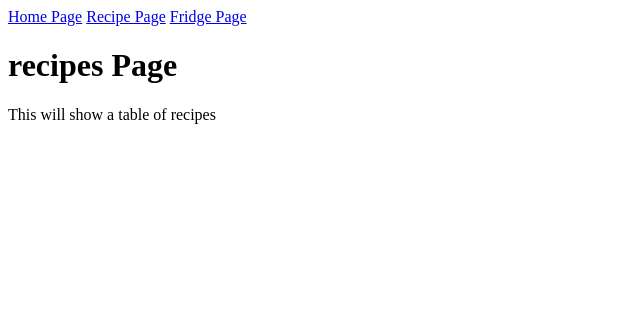
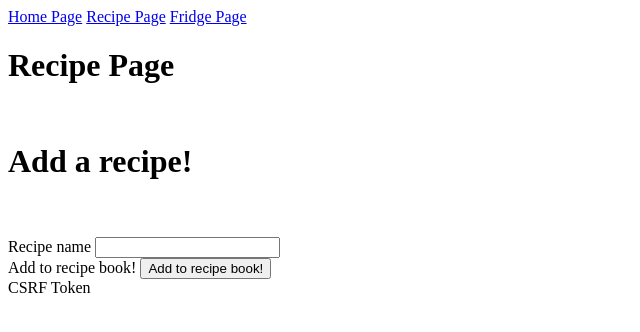
Before and after one commit to fabiafowler/Fridge, a Flask app: page /recipes in a window 1280 px wide. Shown: the top 332 px of the page, without its empty margins (0-640 px from the left). Run offline with Flask 2, Linux system fonts and the light colour scheme.

Commit message:
added recipe form

```diff
--- a/application/forms.py
+++ b/application/forms.py
@@ -11,3 +11,12 @@ class FoodForm(FlaskForm):
     )
 
     submit = SubmitField('Add to fridge!')
+
+class RecipeForm(FlaskForm):
+    recipe_name = StringField('Recipe name',
+        validators = [
+            DataRequired(),
+            Length(min=2, max=50)
+        ]
+    )
+    submit = SubmitField('Add to recipe book!')
--- a/application/routes.py
+++ b/application/routes.py
@@ -1,7 +1,7 @@
 from flask import render_template, redirect, url_for
 from application import app, db
-from application.models import Food
-from application.forms import FoodForm
+from application.models import Food, Recipe
+from application.forms import FoodForm, RecipeForm
 
 @app.route('/')
 @app.route('/home')
@@ -9,9 +9,20 @@ def home():
     foodData = Food.query.all()
     return render_template('home.html', title='Home', food=foodData)
 
-@app.route('/recipes')
+@app.route('/recipes', methods=['GET', 'POST'])
 def recipes():
- return render_template('recipes.html', title='recipes')
+    form = RecipeForm()
+    if form.validate_on_submit():
+        recipeData = Recipe(
+            name = form.recipe_name.data,
+        )
+
+        db.session.add(recipeData)
+        db.session.commit()
+        return redirect(url_for('home'))
+
+
+    return render_template('recipes.html', title='Recipe', form=form)
 
 @app.route('/fridge', methods=['GET', 'POST'])
 def fridge():
--- a/application/templates/recipes.html
+++ b/application/templates/recipes.html
@@ -1,4 +1,25 @@
 {% extends "layout.html" %}
 {% block body_content %}
-    <p1> This will show a table of recipes </p1>
-{% endblock %}
+
+
+<h1><br> Add a recipe! </h1><br><br>
+
+
+<div class="form">
+        <form method="POST" action="">
+                {{ form.hidden_tag() }}
+                {% for object in form %}
+                {{ object.label }}
+                {{ object }}
+                        {% if object.errors %}
+                                <div class='error'>
+                                        {% for error in object.errors %}
+                                                <span>{{ error }}</span>
+                                        {% endfor %}
+                                </div>
+                        {% endif %}<br>
+                {% endfor %}
+
+        </form>
+</div>
+{% endblock body_content %}
```
